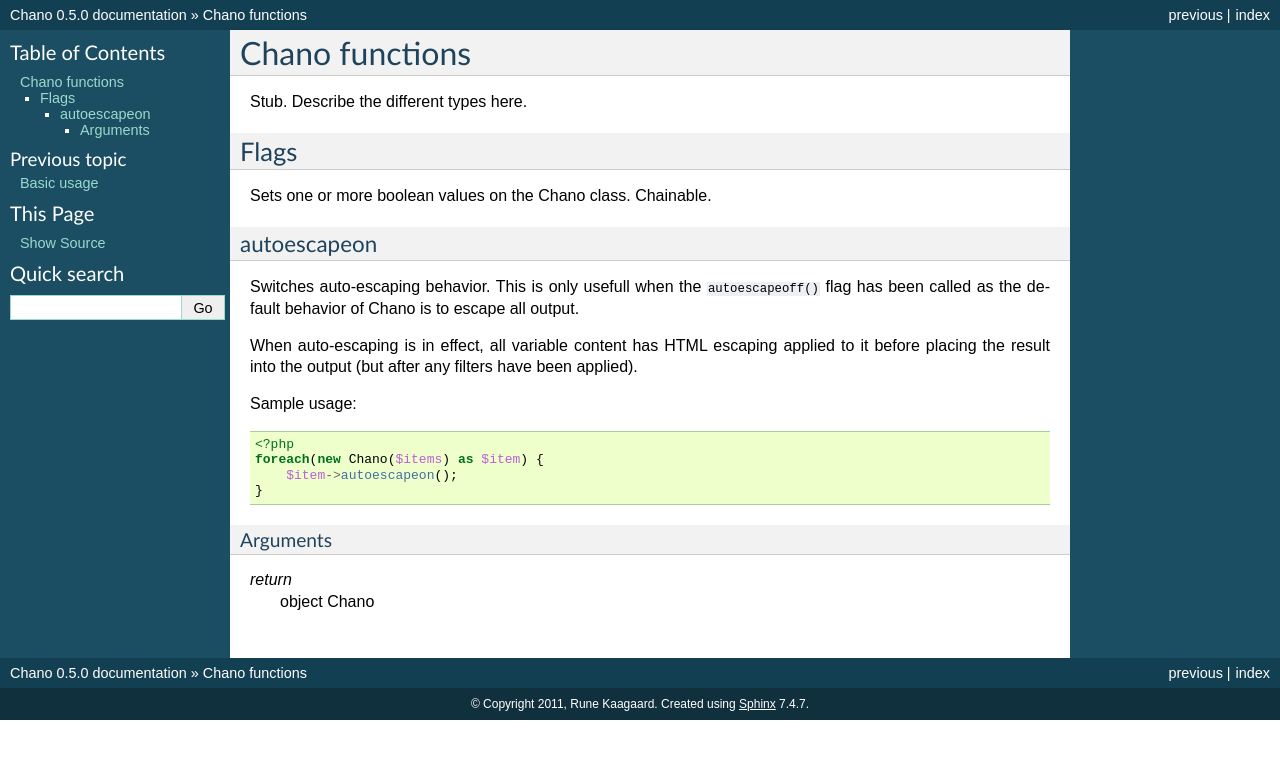
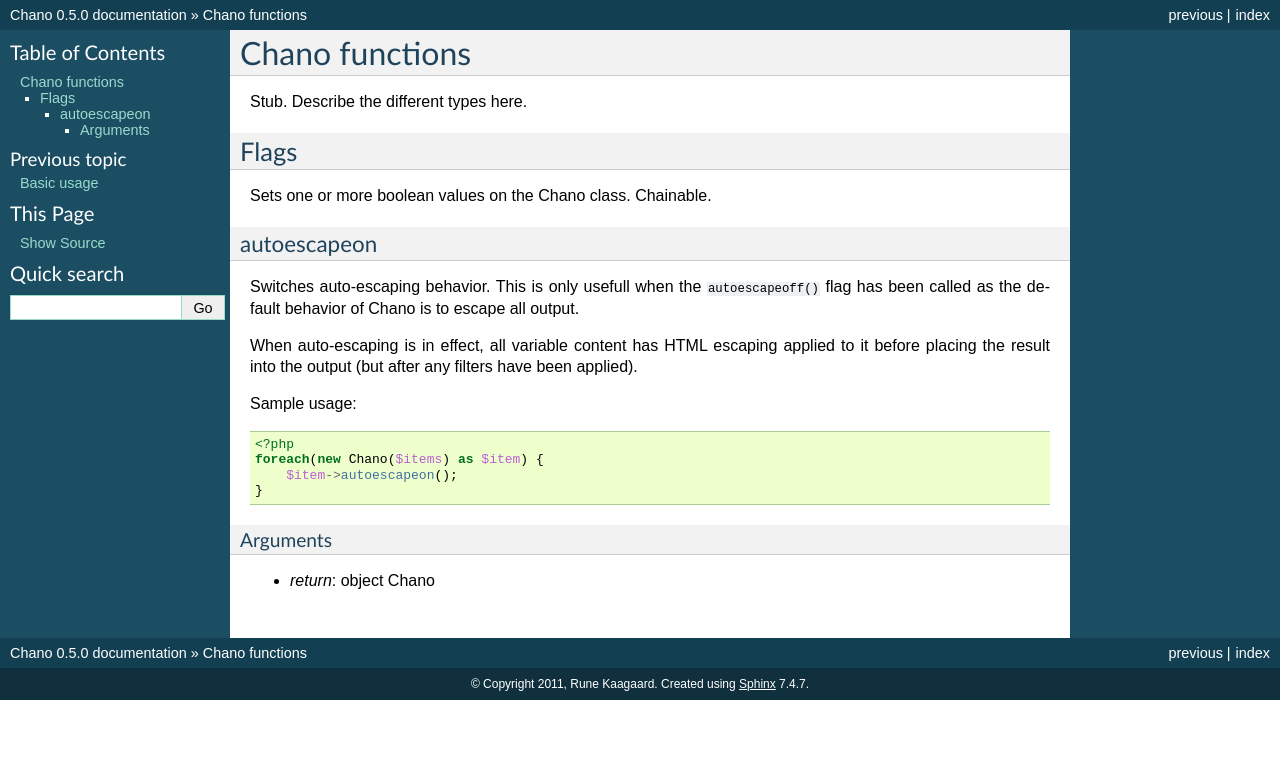
Before and after one commit to runekaagaard/php-chano, a Sphinx documentation site: the page built from docs/reference.rst, in a window 1280 px wide. Shown: the top 759 px of the page. Built offline with Sphinx 7.4.7, drawn with Linux system fonts in a browser that asks for light colours.

Commit message:
Updating docs.

```diff
--- a/docs/reference.rst
+++ b/docs/reference.rst
@@ -31,5 +31,4 @@
 Arguments
 ~~~~~~~~~
 
-*return*
-  object Chano
+- `return`:  object Chano
```
Also changed, not shown: 1 other file.
